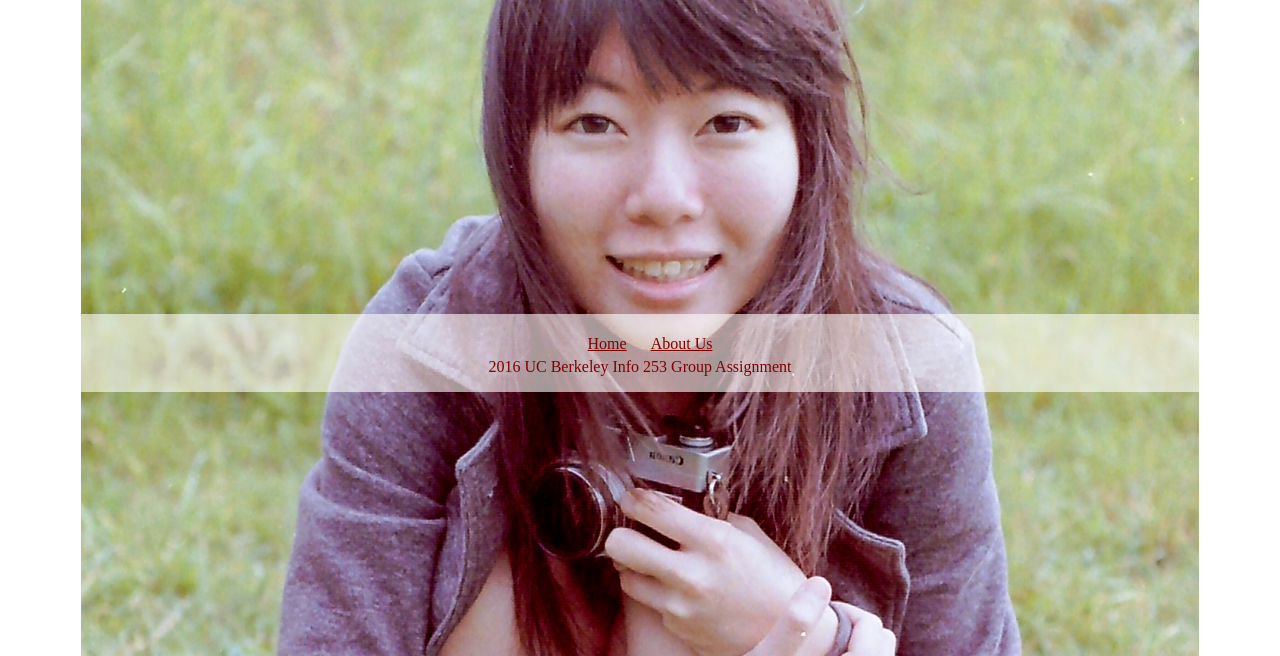
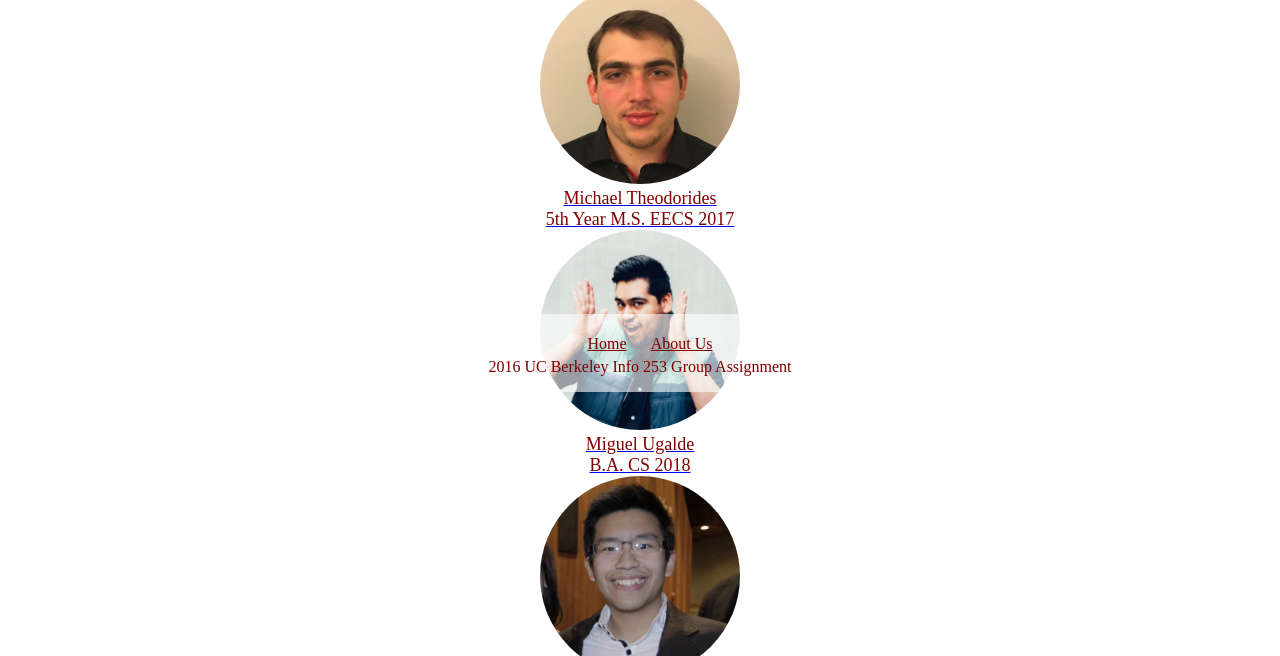
Before and after one commit to migugalde/Cookery-webserver, a website: page views/about.html in a window 1280 px wide. Shown: the part 408-1064 px from the top of the page. Drawn offline with Linux system fonts and the light colour scheme; a web font is replaced by a local one.

Commit message:
fixing conflict still

```diff
--- a/static/css/index.css
+++ b/static/css/index.css
@@ -8,7 +8,7 @@ html, body {
 .header_content {
     font-family: 'Krabougja';
     color: maroon;
-	font-size: 150px;
+    font-size: 120px;
     text-align: center;
 }
 
@@ -25,7 +25,7 @@ input[type=text] {
     background-color: transparent;
     text-align: center;
     font-size: 40px;
-    color: grey;
+    color: maroon;
 }
 
 input[type=submit] {
@@ -74,3 +74,38 @@ footer .nav li a {
     font-family: 'Krabougja';
     src: url('/static/fonts/Krabougja.ttf');
 }
+
+.col-md-3 {
+    margin: 0px;
+    padding: 0px;
+}
+
+.thumbnail {
+    background-color:transparent;
+    border: none;
+
+}
+
+.thumbnail img {
+    margin: auto;
+    width: 200px;
+    height: 200px;
+    border-radius: 150px;
+    background-size: 300px;
+    background-position: center;
+
+}
+
+.caption {
+    font-family: 'Krabougja';
+    color: maroon;
+    font-size: 18px;
+    text-align: center;
+    text-decoration: none;
+}
+
+.about_page {
+    width: 55%;
+    text-align: center;
+    margin: auto;
+}
```
Lines whose indentation alone changed are shown as unchanged.
